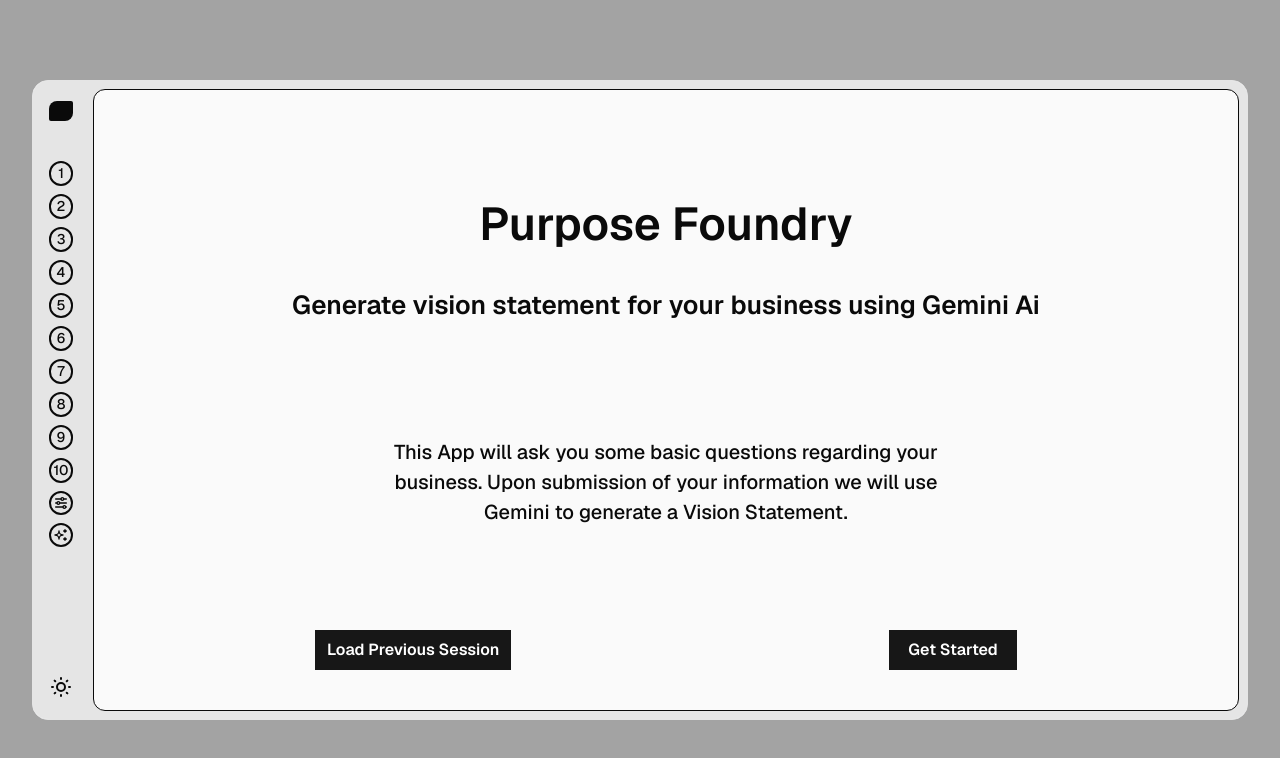
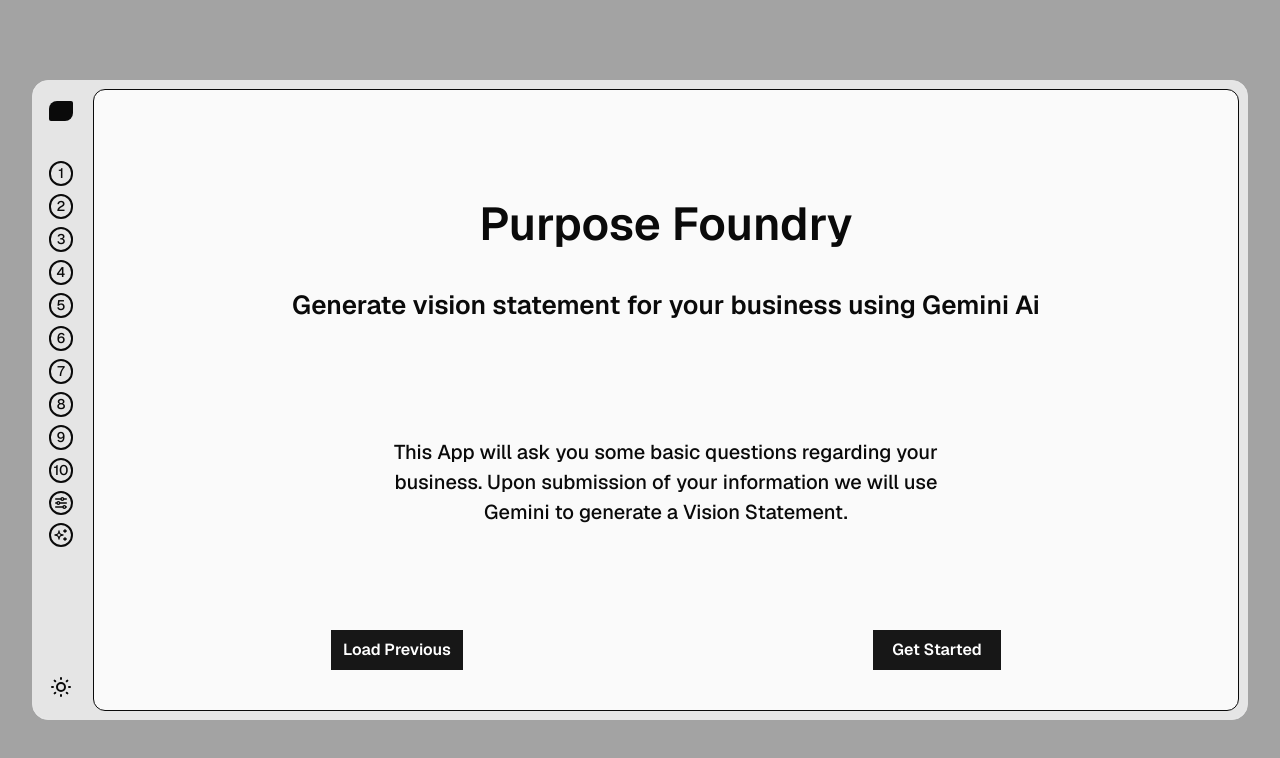
Before and after one commit to webdevsk/vision-statement-generator-tool-with-gemini, a Next.js app: page / in a window 1280 px wide. Shown: the top 758 px of the page. Built offline with nearby package versions, Linux system fonts and the light colour scheme.

Commit message:
Ready for testing

```diff
--- a/src/app/(root)/carousel.jsx
+++ b/src/app/(root)/carousel.jsx
@@ -41,25 +41,6 @@
     onNextButtonClick()
   }
 
-  // const getResponse = useCallback(async () => {
-  //   try {
-  //     if (!promptData[0][1] || !promptData[1][1])
-  //       throw new Error("First 2 questions are mendatory")
-  //     setLoading(true)
-  //     const { data, message } = await getGeminiResponse(
-  //       generatedPrompt(promptData, config)
-  //     )
-  //     if (!data) throw new Error(message)
-  //     setResponse(data)
-  //     onNextButtonClick()
-  //   } catch (error) {
-  //     console.error(error)
-  //     toast.error(error.message)
-  //   } finally {
-  //     setLoading(false)
-  //   }
-  // })
-
   const getResponse = useCallback(async () => {
     try {
       if (!promptData[0][1] || !promptData[1][1])
@@ -100,7 +81,9 @@
       emblaApi.slidesInView().length == 1 &&
         emblaApi
           .slideNodes()
-          [emblaApi.selectedScrollSnap()]?.querySelector("textarea")
+          [emblaApi.selectedScrollSnap()]?.querySelector(
+            "textarea:not([tabIndex='-1'])"
+          )
           ?.focus()
     }
     emblaApi.on("slidesInView", logSlidesInView)
@@ -132,7 +115,7 @@
               disabled={nextBtnDisabled}
               className="mx-auto"
             >
-              Load Previous Session
+              Load Previous
             </Button>
             <Button
               onClick={newSession}
@@ -202,7 +185,7 @@
               <Slider
                 min={500}
                 max={1000}
-                step={10}
+                step={50}
                 value={[config["Character Limit"]]}
                 onChange={value =>
                   setConfig(prevState => ({
@@ -231,6 +214,7 @@
               <textarea
                 rows={3}
                 maxLength={200}
+                tabIndex={-1}
                 value={config["Additional Instructions"]}
                 onChange={e =>
                   setConfig(prevState => ({
@@ -264,9 +248,13 @@
         </EmblaSlide>
 
         {/* Generation Page */}
-        {!!response && (
         <EmblaSlide>
           <div className="h-full overflow-y-auto row-span-full flex flex-col gap-4 justify-between">
+            {!response && (
+              <h4 className="variant-h4 opacity-50 font-bold text-center mt-8">
+                Vision Statement will be generated here
+              </h4>
+            )}
             <div
               className="vision-statement"
               dangerouslySetInnerHTML={{ __html: response }}
@@ -293,7 +281,6 @@
             </div>
           </div>
         </EmblaSlide>
-        )}
       </div>
     </div>
   )
```
Lines whose indentation alone changed are shown as unchanged.
